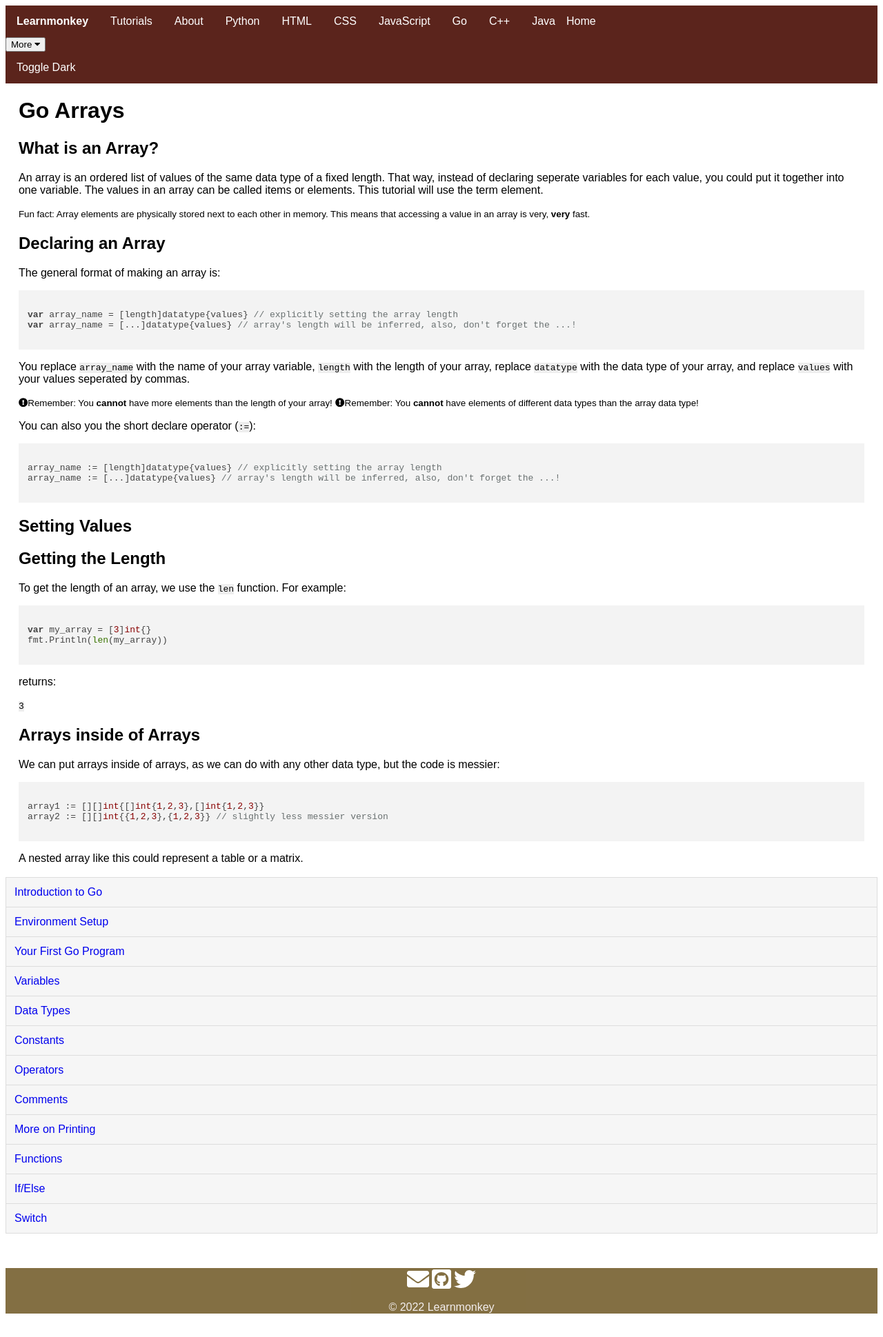
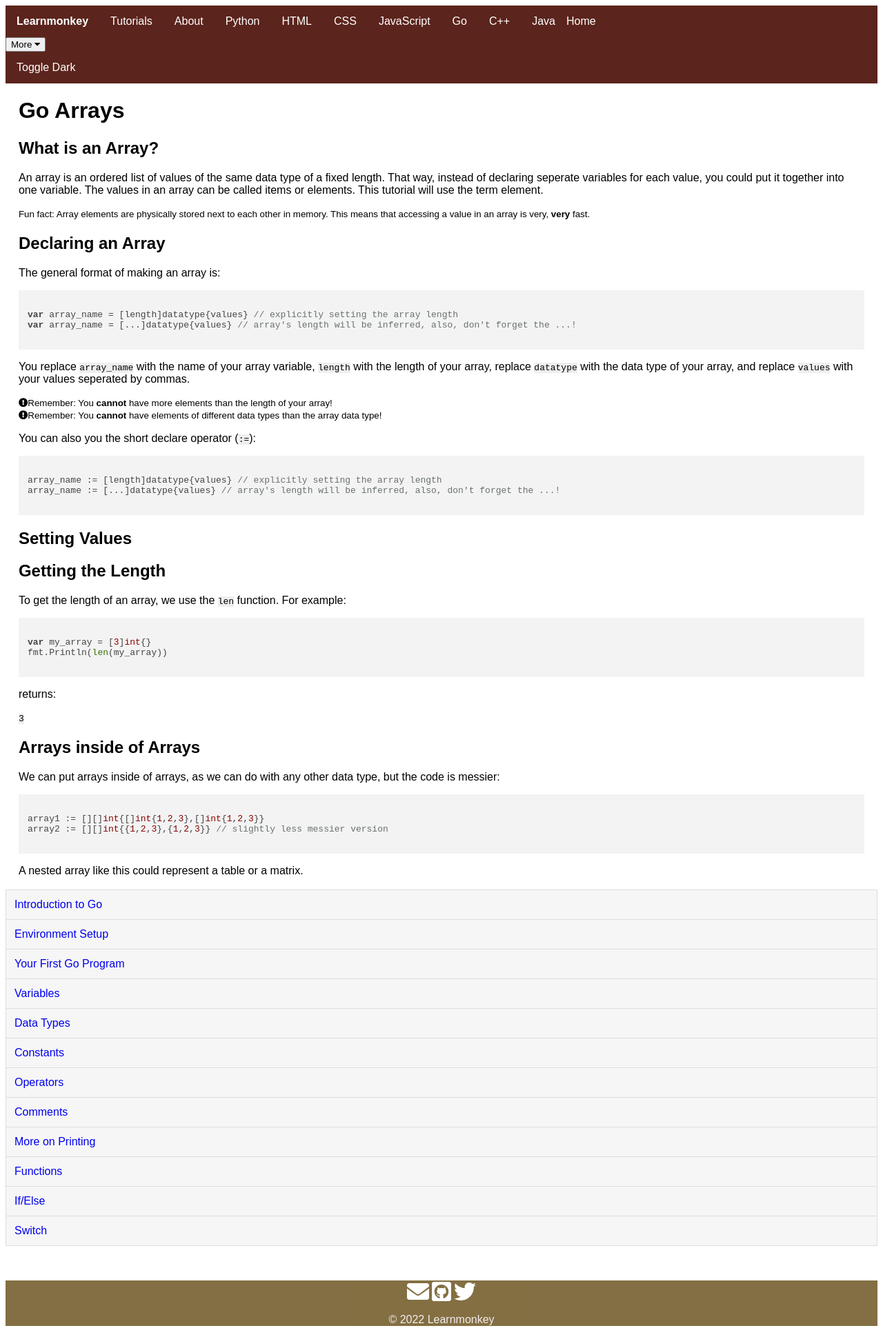
Before and after one commit to learnmonkey/learnmonkey.github.io, a Jekyll site: the page built from programming/golang/arrays.html, in a window 1280 px wide. Shown: the whole page at 69% size. Built offline with Jekyll 4.4.1, drawn with Linux system fonts in a browser that asks for light colours; nearby versions of some CDN libraries.

Commit message:
add line break

```diff
--- a/programming/golang/arrays.html
+++ b/programming/golang/arrays.html
@@ -20,7 +20,7 @@
 var array_name = [...]datatype{values} // array's length will be inferred, also, don't forget the ...!
     </code></pre>
     <p>You replace <code>array_name</code> with the name of your array variable, <code>length</code> with the length of your array, replace <code>datatype</code> with the data type of your array, and replace <code>values</code> with your values seperated by commas.</p>
-    <small><i class="fas fa-exclamation-circle"></i>Remember: You <strong>cannot</strong> have more elements than the length of your array!</small>
+    <small><i class="fas fa-exclamation-circle"></i>Remember: You <strong>cannot</strong> have more elements than the length of your array!</small><br>
     <small><i class="fas fa-exclamation-circle"></i>Remember: You <strong>cannot</strong> have elements of different data types than the array data type!</small>
     <p>You can also you the short declare operator (<code>:=</code>):</p>
     <pre><code class="language-go">
```
